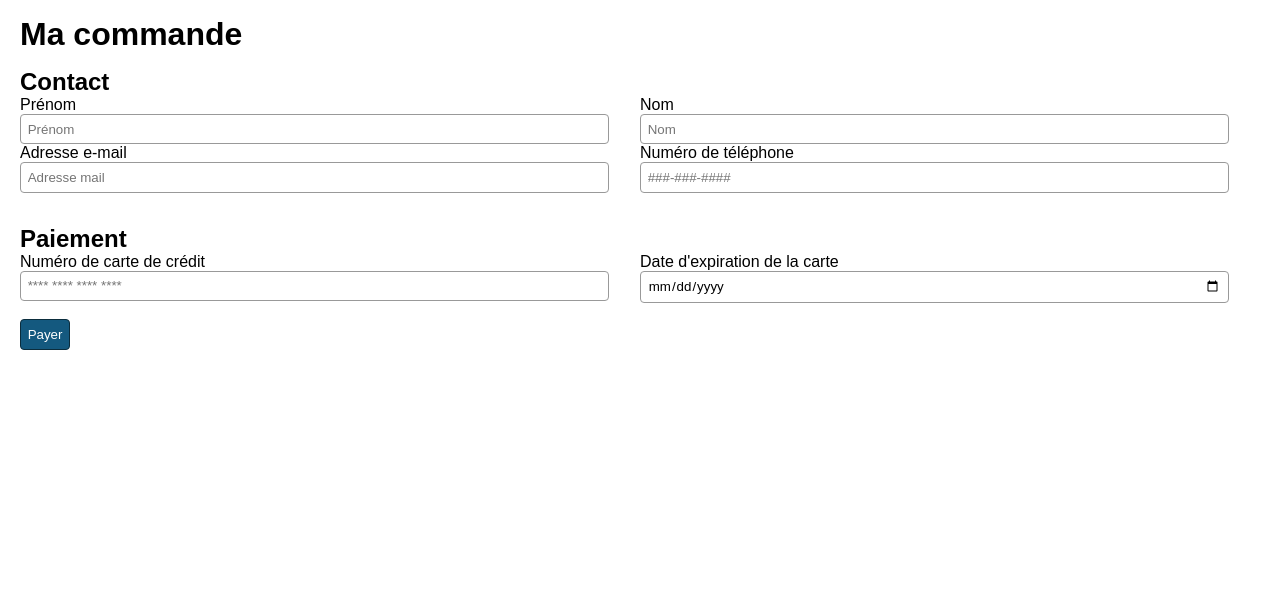
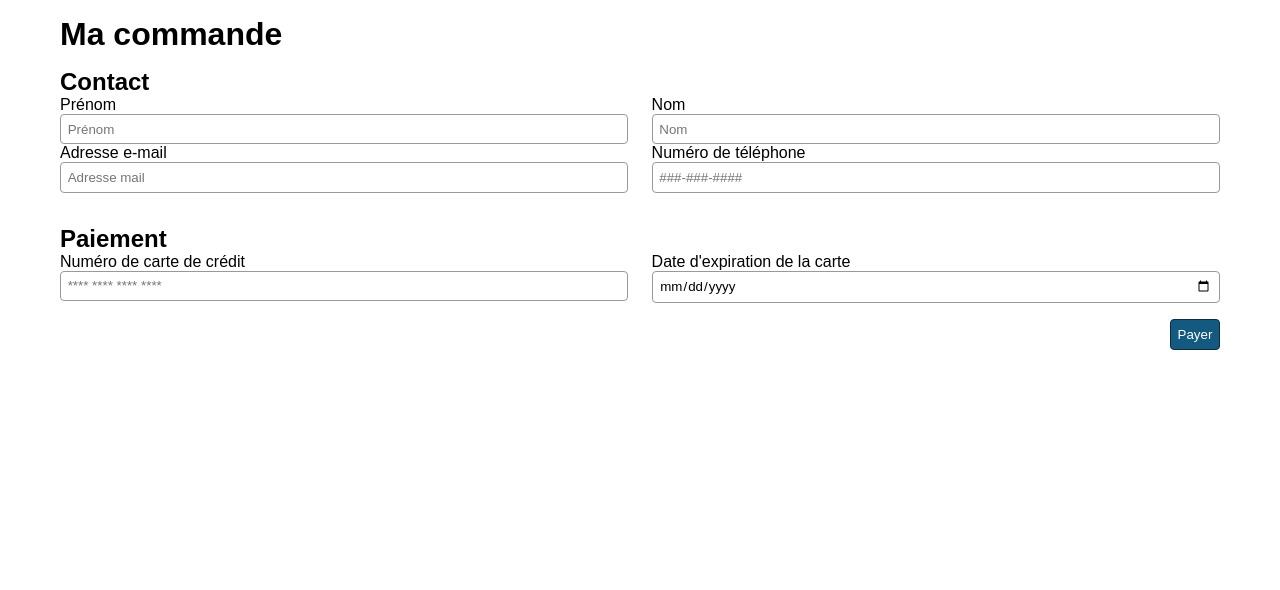
Before and after one commit to paulelian-tabarant/LOG4420-Shopping_website, a web app: file TP1/order.html in a window 1280 px wide. Shown: the part 61-651 px from the top of the page. Run offline with its HTML, style and script files only (its server is not run), Linux system fonts and the light colour scheme; some libraries are stand-ins or nearby versions.

Commit message:
fin page order + page confirmation

```diff
--- a/TP1/assets/css/style.css
+++ b/TP1/assets/css/style.css
@@ -13,6 +13,8 @@
 }
 .main-content {
 	padding: 0 20px;
+	max-width: 1200px;
+	margin: auto;
 }
 .push {
 	height: 70px;
@@ -297,9 +299,12 @@
 	display: block;
 }
 #form-order section div > div input {
-	width: 95%;
+	width: 100%;
 	padding: 0.5em;
 }
+#form-order .col {
+	flex-basis: 49%;
+}
 #form-order > input {
-
+	float: right;
 }
--- a/TP1/confirmation.html
+++ b/TP1/confirmation.html
@@ -29,8 +29,10 @@
 				</nav>
 			</div>
 		</header>
-		<h1>Confirmation de votre commande</h1>
-		<p>Votre commande a bien été effectuée. Merci d'avoir commandé sur OnlineShop.</p>
+		<div class="main-content">
+			<h1>Confirmation de votre commande</h1>
+			<p>Votre commande a bien été effectuée. Merci d'avoir commandé sur OnlineShop.</p>
+		</div>
 		<div class="push"></div>
 	</div>
 	<footer>
```
